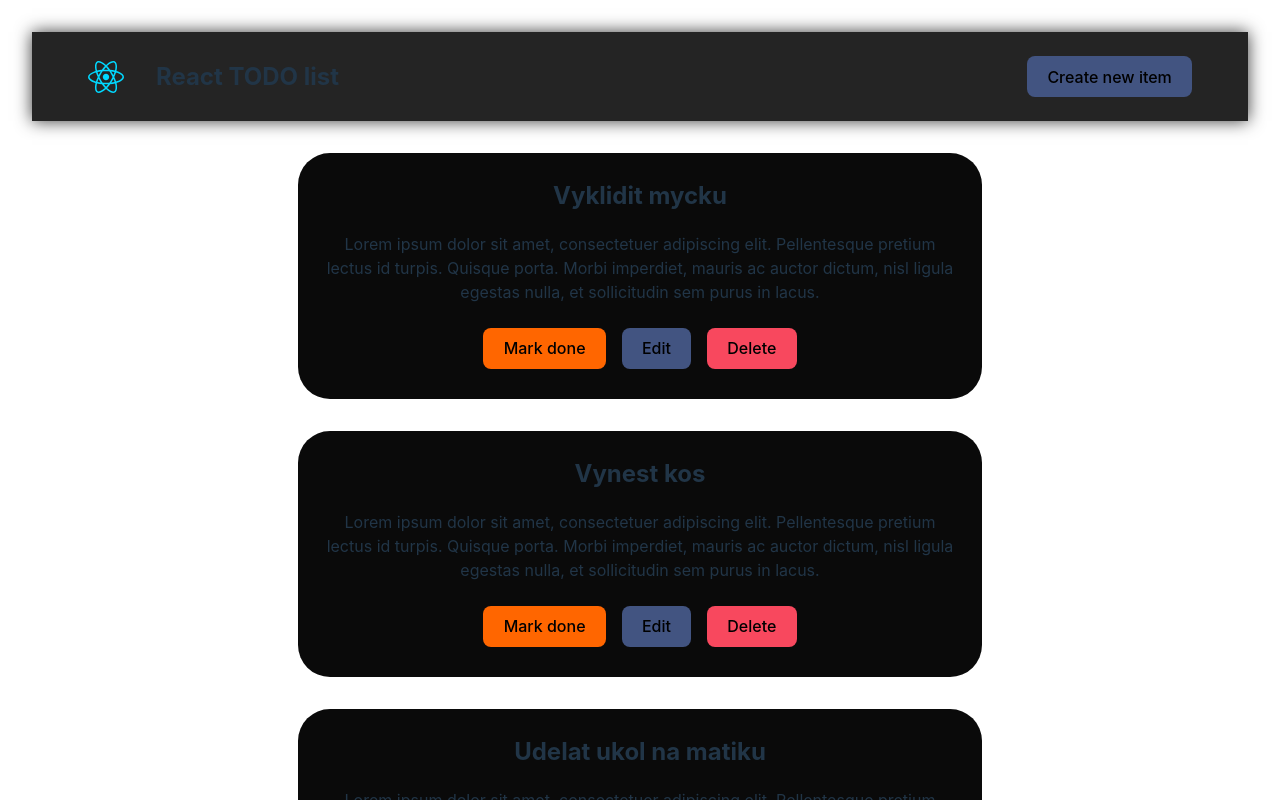
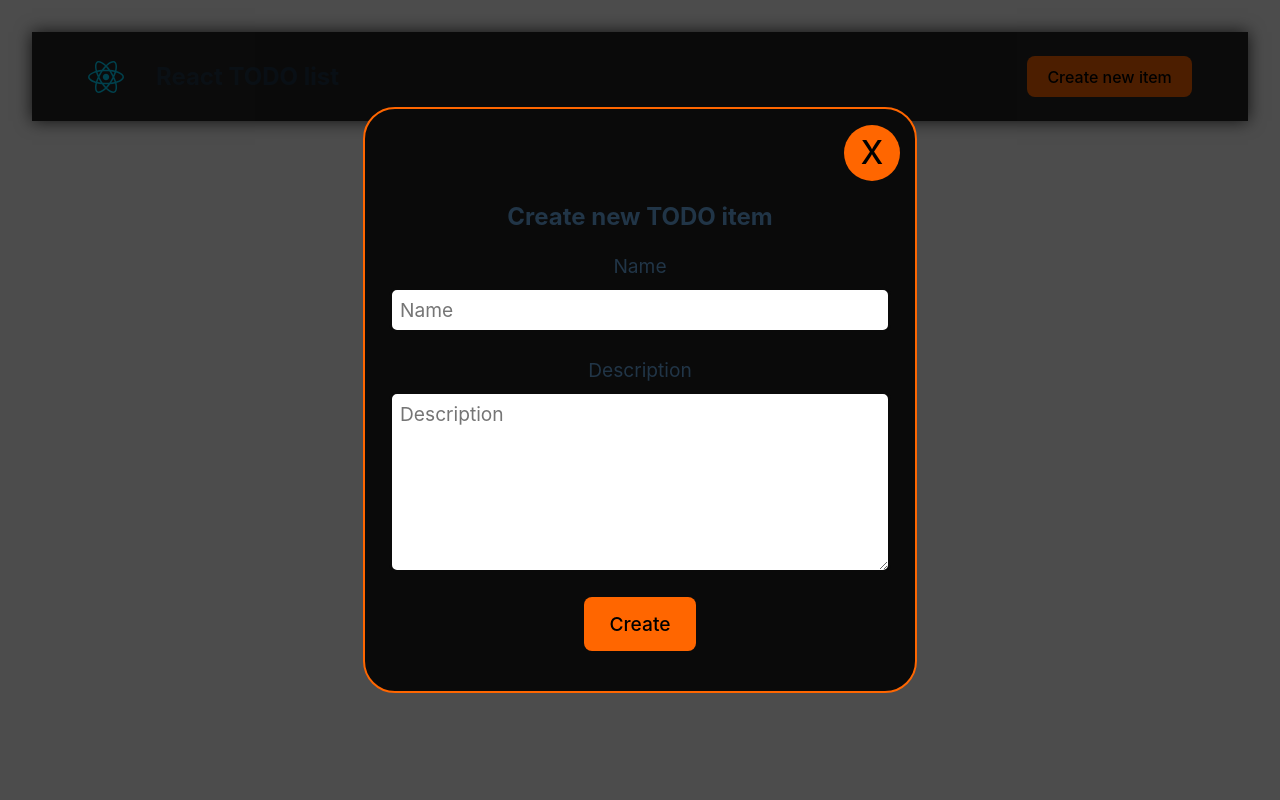
Before and after one commit to memmer57/TODO-list, a React (Vite) app: page / in a window 1280 px wide. Both pictures are taken after a click on the button "Create new item". Shown: the top 800 px of the page. Built offline with nearby package versions, Linux system fonts and the light colour scheme.

Commit message:
Add items to TODO list

```diff
--- a/src/App.jsx
+++ b/src/App.jsx
@@ -2,19 +2,48 @@ import reactLogo from './assets/react.svg'
 import './App.css'
 import TodoItem from './TODO item/TodoItem'
 import CreateItem from './TODO_create_item/CreateItem'
+import { useState } from 'react'
 
 function App() {
+  const [popupVisibility, setPopupVisibility] = useState(false)
+  const editPopupVisibility = (e) => {
+    setPopupVisibility(e)
+  }
+
+  let itemCount = parseInt(localStorage.getItem('0'))
+  let itemName = []
+  let itemDescription = []
+
+  for (let i = 1; i <= itemCount; i++) {
+    let nameKey = i + 'name'
+    let descriptionKey = i + 'description'
+
+    itemName.push(localStorage.getItem(nameKey))
+    itemDescription.push(localStorage.getItem(descriptionKey))
+  }
+
+  console.log(itemName)
+  console.log(itemDescription)
+
+
+  const itemList = itemName.map((name, index) => {
+    return <TodoItem name={name} description={itemDescription[index]} key={index} />
+  })
+
   return (
     <div className="App">
       <header className="App-header">
         <img src={reactLogo} className="App-logo" alt="logo" />
         <h2>React TODO list</h2>
-        <button>Create new item</button>
+
+        <button onClick={() => setPopupVisibility(!popupVisibility)}>Create new item</button>
+
       </header>
 
-      <TodoItem name="Vyklidit mycku" description="Lorem ipsum dolor sit amet, consectetuer adipiscing elit. Pellentesque pretium lectus id turpis. Quisque porta. Morbi imperdiet, mauris ac auctor dictum, nisl ligula egestas nulla, et sollicitudin sem purus in lacus." />
-      <TodoItem name="Vynest kos" description="Lorem ipsum dolor sit amet, consectetuer adipiscing elit. Pellentesque pretium lectus id turpis. Quisque porta. Morbi imperdiet, mauris ac auctor dictum, nisl ligula egestas nulla, et sollicitudin sem purus in lacus." />
-      <TodoItem name="Udelat ukol na matiku" description="Lorem ipsum dolor sit amet, consectetuer adipiscing elit. Pellentesque pretium lectus id turpis. Quisque porta. Morbi imperdiet, mauris ac auctor dictum, nisl ligula egestas nulla, et sollicitudin sem purus in lacus." />
+      {popupVisibility && <CreateItem editPopup={editPopupVisibility}/>}
+
+      {itemList}
+
     </div>
   )
 }
--- a/src/TODO item/TodoItem.css
+++ b/src/TODO item/TodoItem.css
@@ -9,6 +9,8 @@
 
     --edit-color: #425481;
     --edit-color-hover: #4660a4;
+
+    --popup-background: rgb(10, 10, 10);
 }
 
 
@@ -17,6 +19,7 @@
     background-color: rgb(10, 10, 10);
     padding: 1.4rem;
     border-radius: 2rem;
+    border: 2px solid var(--main-color);
     width: 40rem;
 }
 
@@ -51,3 +54,89 @@
 .todo-buttons > #edit:hover {
     background-color: var(--edit-color-hover);
 }
+
+
+/* Create new item popup */
+.create-item {
+    position: fixed;
+    top: 0;
+    left: 0;
+    width: 100%;
+    height: 100%;
+    background-color: rgba(0, 0, 0, 0.7);
+    display: flex;
+    align-items: center;
+    justify-content: center;
+    flex-direction: column;
+    z-index: 100;
+}
+
+.create-item > form {
+    display: flex;
+    flex-direction: column;
+    align-items: center;
+    justify-content: center;
+    background-color: rgb(10, 10, 10);
+    padding: 0 1.5rem 1.5rem;
+    border-radius: 2rem;
+    border: 2px solid var(--main-color);
+}
+
+.create-item > form > input, .create-item > form > textarea {
+    margin: 0.5rem 0 1.5rem;
+    padding: 0.5rem;
+    border-radius: 0.5rem;
+    border: 1px solid transparent;
+    font-size: 1.2rem;
+    font-family: inherit;
+    width: 30rem;
+    border: 3px solid var(--popup-background);
+}
+
+.create-item > form > textarea {
+    margin: 0.5rem 0;
+    height: 10rem;
+}
+
+.create-item > form > textarea:focus, .create-item > form > input:focus {
+    border-color: var(--main-color);
+    outline: none;
+}
+
+.create-item > form > label {
+    border-radius: 0.5rem;
+    border: 1px solid transparent;
+    font-size: 1.2rem;
+    font-family: inherit;
+    width: 30rem;
+}
+
+.create-item > form > h2 {
+    margin: 0.5rem 0 1.5rem 0;
+}
+
+.create-item > form > button {
+    margin: 1rem 0;
+    padding: 0.9rem 1.5rem;
+    border-radius: 0.5rem;
+    font-size: 1.2rem;
+    background-color: var(--main-color);
+    transition: var(--transition);
+}
+
+.create-item > form > button:hover {
+    background-color: var(--main-color-hover);
+}
+
+.create-item > form > .close-button {
+    padding: 0;
+    position: relative;
+    right: -14.5rem;
+    display: block;
+    border-radius: 50%;
+    width: 3.5rem;
+    height: 3.5rem;
+    line-height: 3rem;
+    font-size: 2rem;
+    text-align: center;
+}
--- a/src/TODO_create_item/CreateItem.jsx
+++ b/src/TODO_create_item/CreateItem.jsx
@@ -1,15 +1,45 @@
 import './CreateItem.css'
+import App from '../App'
+import { useState } from 'react'
 
-function CreateItem() {
+function CreateItem(props) {
+  const [name, setName] = useState('')
+  const [description, setDescription] = useState('')
+
+  function handleSubmit(e) {
+    e.preventDefault()
+
+    // increment item count
+    if (localStorage.getItem('0') === null) {
+      localStorage.setItem('0', 1)
+    } else {
+      let newKey = parseInt(localStorage.getItem('0')) + 1
+      localStorage.setItem('0', newKey)
+    }
+
+    let itemCount = localStorage.getItem('0')
+    let nameKey = itemCount + 'name'
+    let descriptionKey = itemCount + 'description'
+
+    localStorage.setItem(nameKey, name)
+    localStorage.setItem(descriptionKey, description)
+
+    props.editPopup(false);
+    console.log('submit')
+  }
+
+
   return (
     <div className="create-item">
-        <h2>Create new TODO item</h2>
-        <form className='create-item-form'>
+        <form onSubmit={handleSubmit} className='create-item-form'>
+            <button class="close-button" onClick={() => props.editPopup(false)}>X</button>
+
+            <h2>Create new TODO item</h2>
             <label htmlFor="name">Name</label>
-            <input type="text" id="name" name="name" placeholder="Name" />
+            <input type="text" value={name} onChange={e => setName(e.target.value)} id="name" name="name" placeholder="Name" />
 
             <label htmlFor="description">Description</label>
-            <textarea id="description" name="description" placeholder="Description" />
+            <textarea value={description} onChange={e => setDescription(e.target.value)} id="description" name="description" placeholder="Description" />
 
             <button type="submit">Create</button>
         </form>
--- a/src/index.css
+++ b/src/index.css
@@ -48,11 +48,11 @@ header > * {
 
 header > button {
   margin-left: auto;
-  background-color: var(--edit-color);
+  background-color: var(--main-color);
   transition: var(--transition);
 }
 header > button:hover {
-  background-color: var(--edit-color-hover);
+  background-color: var(--main-color-hover);
 }
 
 button {
```
